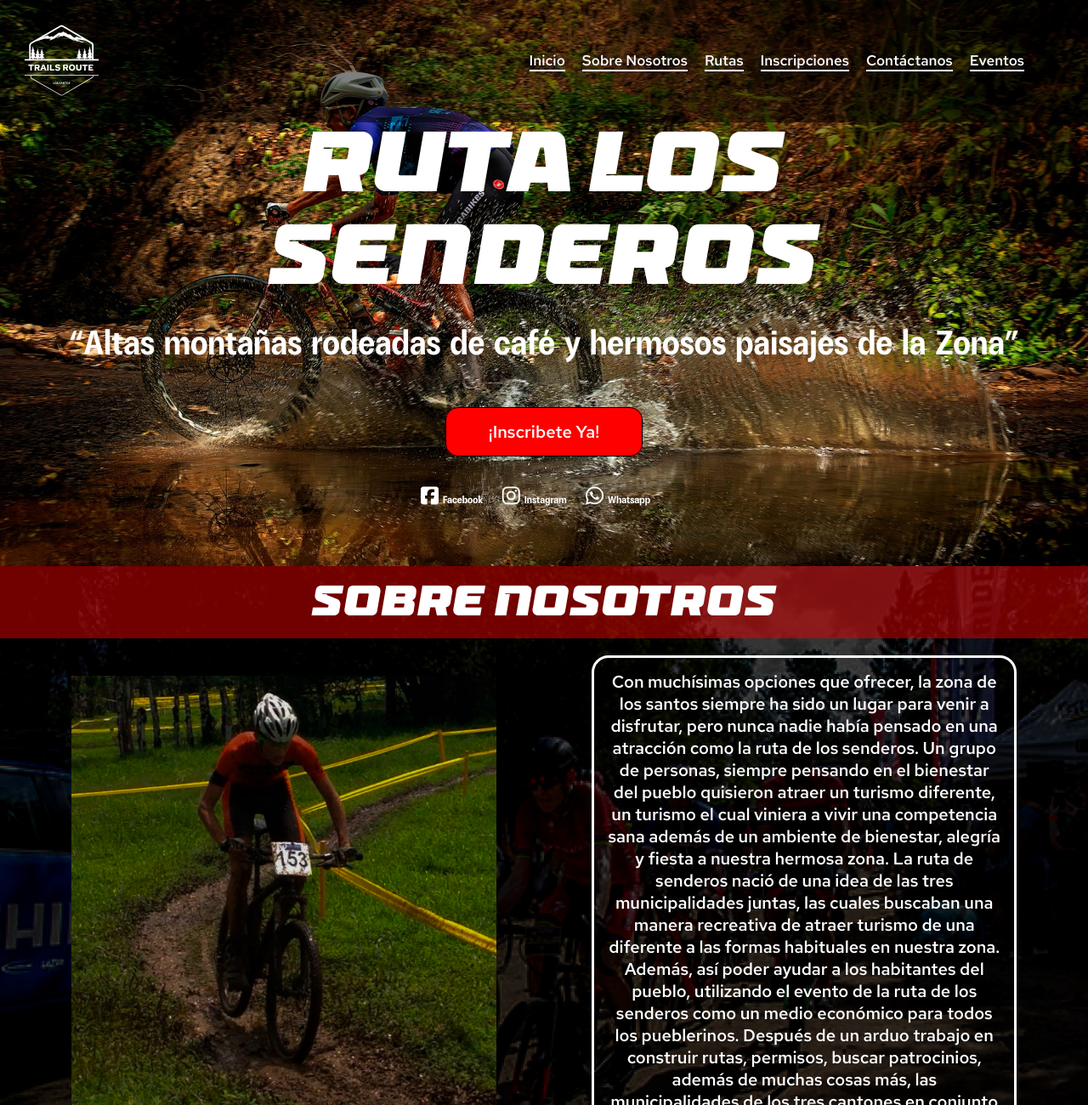
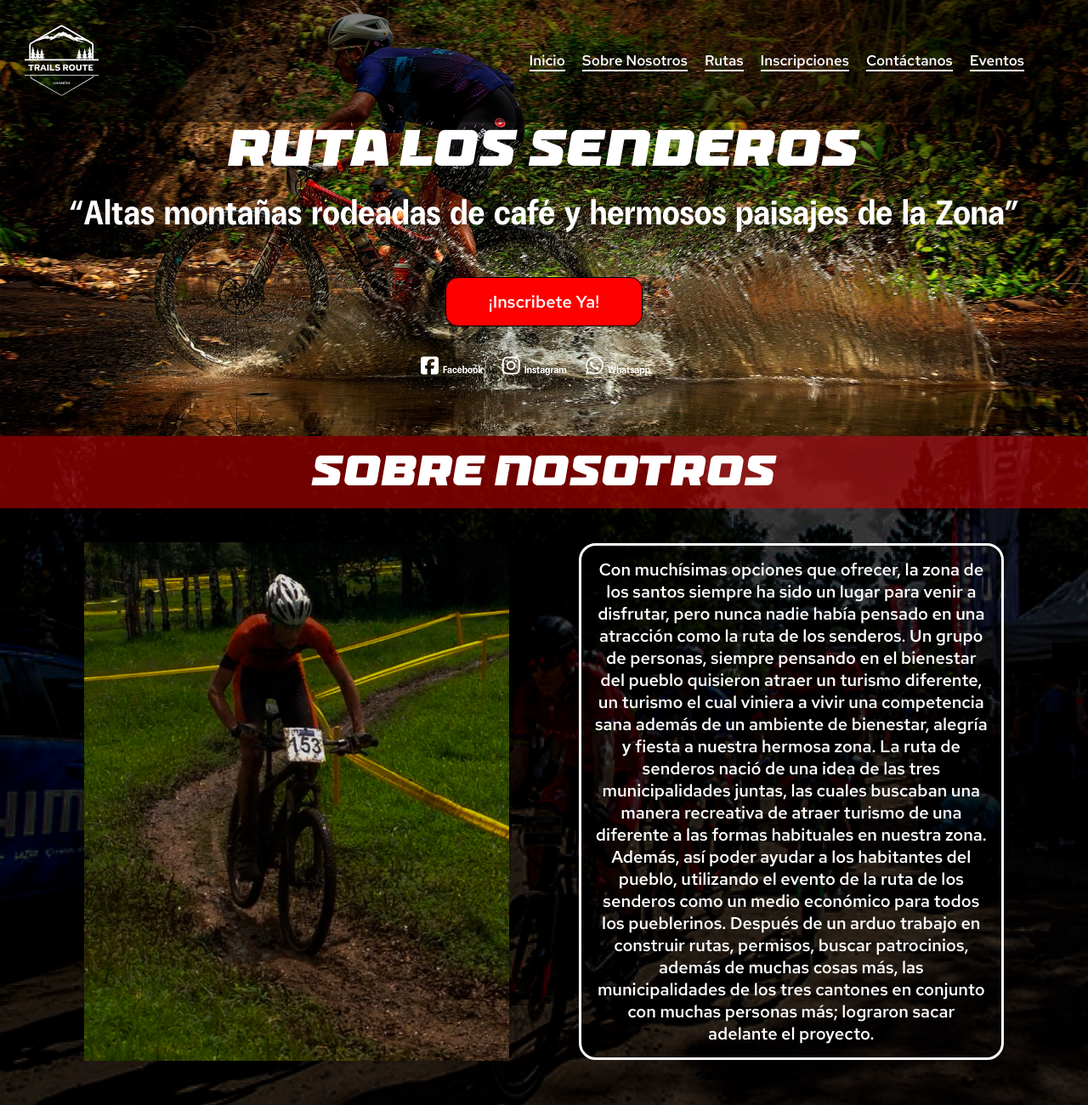
Before and after one commit to felipejimcam25/Web-responsive-Ruta-Los-Senderos, a plain HTML site: page index.html in a window 1280 px wide. Shown: the top 1300 px of the page at 85% size. Drawn offline with Linux system fonts and the light colour scheme; some packages are replaced by stand-ins of ours; a script that the page names is missing.

Commit message:
modificaciones en tamaño de fuente

```diff
--- a/css/styles.css
+++ b/css/styles.css
@@ -1181,6 +1181,9 @@ footer{
         margin: 0 auto;
         max-width: 122.5rem;
     }
+    header{
+        width: 100%;
+    }
     /*=============================== Mediaquerys de navigation en 900px =====================*/
     .nav-list{
         position: initial;
@@ -1229,12 +1232,11 @@ footer{
         margin-top:15.0rem;
     }
     .content h1{
-        font-size: 100px;
+        font-size: 60px;
         margin-bottom: .9rem;
     }
     .content p{
         font-size: 40px;
-        margin-bottom: rem;
     }
     .social-net{
         margin-top: 5.0rem;
@@ -1261,7 +1263,7 @@ footer{
         margin: 0 auto;
         justify-content: initial;
         width: 500px;
-        height: 600px;
+        height: 650px;
         /* margin-bottom: 2.0rem; */
     }
     .image-sn img{
@@ -1274,6 +1276,7 @@ footer{
         border-radius: 20px;
         padding: 1.5rem ;
         margin-top: initial;
+        margin-left: 1.0rem;
     }
     .sobreNosotros p{
         font-size: 20px;
```
